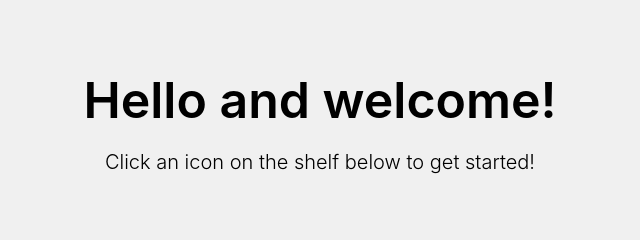
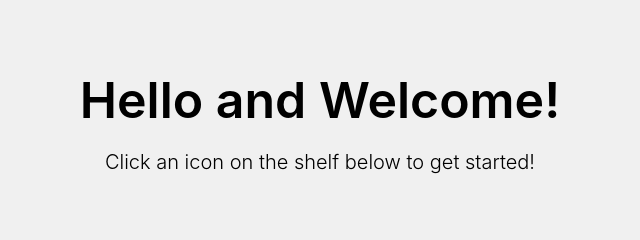
Before and after one commit to Futur3Sn0w/webFX, a plain HTML site: page subpages/page1.html in a window 1280 px wide. Shown: the part 278-518 px from the top of the page, 320-960 px from the left. Drawn offline with Linux system fonts and the light colour scheme.

Commit message:
Update page1.html

```diff
--- a/subpages/page1.html
+++ b/subpages/page1.html
@@ -10,7 +10,7 @@
 <body>
     <div class="page page1" id="page1">
         <div class="box">
-            <p id="p1">Hello and welcome!</p>
+            <p id="p1">Hello and Welcome!</p>
             <p id="p2">Click an icon on the shelf below to get started!</p>
             <p id="p3">Hint: This page is responsive! Try resizing your window to see this box change size!</p>
         </div>
```
